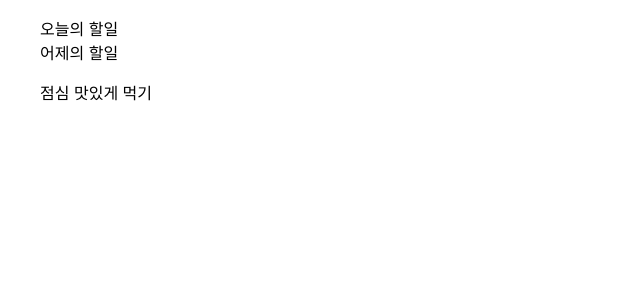
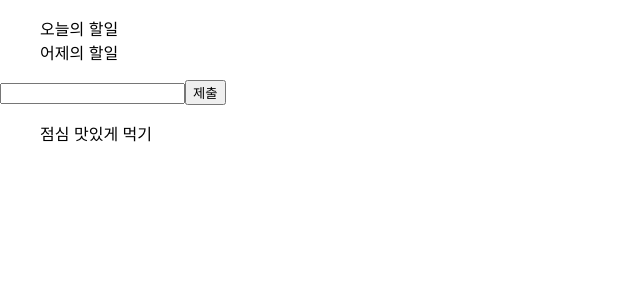
Before and after one commit to 22sonamu/react_study, a React (Create React App) app in the folder todo/: page / in a window 1280 px wide. Shown: the top 300 px of the page, without its empty margins (0-640 px from the left). Built offline with nearby package versions, Linux system fonts and the light colour scheme.

Commit message:
feat : New Todo input 기능 개발

```diff
--- a/todo/src/components/Main.jsx
+++ b/todo/src/components/Main.jsx
@@ -1,11 +1,13 @@
 
 import TodoBundle from "./TodoBundle";
 import TodoList from "./TodoList";
+import TodoInput from "./TodoInput";
 const Main = () => {
 
     return (
         <>
             <TodoBundle></TodoBundle>
+            <TodoInput></TodoInput>
             <TodoList></TodoList>
         </>
     );
--- a/todo/src/components/TodoBundle.jsx
+++ b/todo/src/components/TodoBundle.jsx
@@ -6,6 +6,7 @@ const TodoBundle = () => {
     //투두 리스트 받아오기
     const bundleList = useRecoilValue(todoBundleList)
     const [clickedBundleIdState , setClickedBundleIdState] = useRecoilState(clickedBundleId)
+    //Bundle 이름을 선택하면 click된 todo state 변경
     const onBundleClickHandler = (clickedId) => {
         setClickedBundleIdState(clickedId)
 
--- /dev/null
+++ b/todo/src/components/TodoInput.jsx
@@ -0,0 +1,40 @@
+//업데이트 해줄 todoList
+//업데이트 할 Bundle의 id(현재 보고있는 Bundle의 id)가 담긴 clickedBundleid
+import { todoList , clickedBundleId} from "../recoil/atoms";
+import {useRecoilState, useRecoilValue} from 'recoil';
+
+const TodoInput = () => {
+    let newContent = "";
+    const [todoListState, setTodoListState] = useRecoilState(todoList)
+    const clickedBundleIdValue = useRecoilValue(clickedBundleId)
+    const newContentSubmitHandler = () => {
+        if(newContent !== ""){
+            setTodoListState(
+                (prev) => {
+                    return [
+                        ...prev,
+                        {
+                            id : prev.length + 1,
+                            bundleId : clickedBundleIdValue,
+                            content : newContent,
+                            isDone : false,
+                            due : new Date()
+                        }
+                    ]
+                }
+            )
+        }else{
+            alert("내용을 입력해주세요")
+        }
+    }
+
+    return (
+        <>
+            <input onChange={(event) => {newContent = event.target.value}}></input>
+            <button onClick={() => {newContentSubmitHandler()}}>제출</button>
+        </>
+
+    )
+}
+
+export default TodoInput;
```
